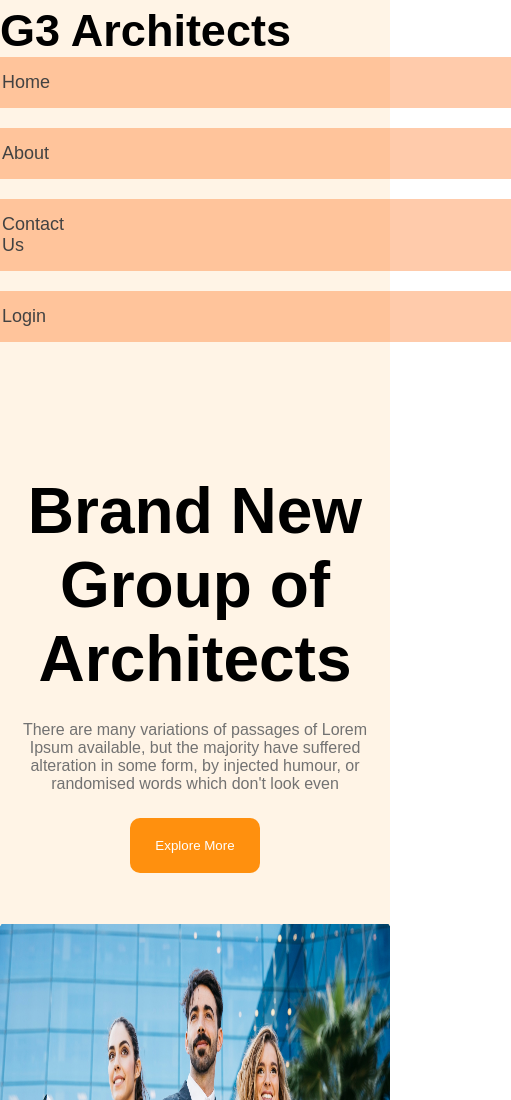
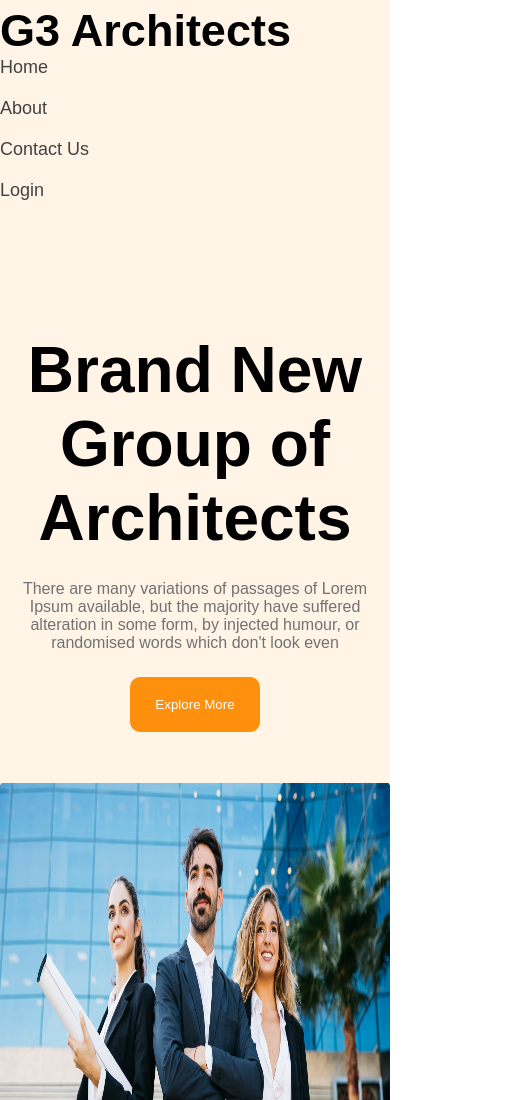
Before and after one commit to RokonHardwere/g3-architects-assignment-2, a plain HTML site: page index.html in a window 390 px wide. Shown: the top 1100 px of the page, 511 px wide, since content can reach past the window. Drawn offline with Linux system fonts and the light colour scheme.

Commit message:
finished

```diff
--- a/styles/style.css
+++ b/styles/style.css
@@ -218,10 +218,6 @@ footer p {
     text-align: center;
 }
 
-.display {
-    display: none;
-}
-
 /*-------------------------- responsive style ------------------ */
 /*--------------------------- Mobile Device--------------------- */
 @media only screen and (max-width:576px) {
@@ -234,12 +230,6 @@ footer p {
     .nav .nav-items {
         flex-direction: column;
         gap: 20px;
-    }
-
-    .nav-items .item {
-        padding: 15px 447px 15px 2px;
-        background-color: #ff620054;
-        color: #141414;
     }
 
     .banner-img,
```
